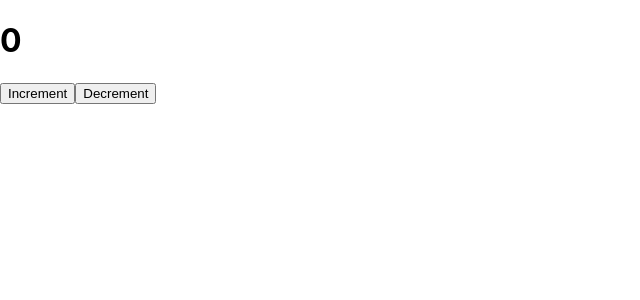
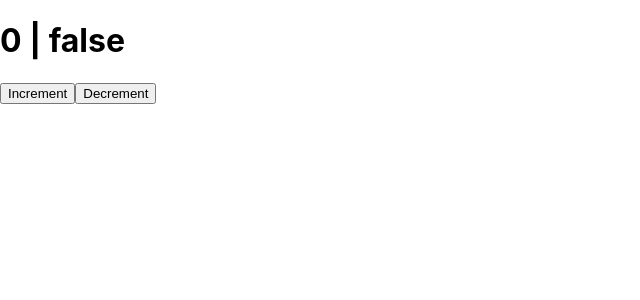
Before and after one commit to adhxabre/hooks-react-b43, a React (Create React App) app: page / in a window 1280 px wide. Shown: the top 300 px of the page, without its empty margins (0-640 px from the left). Built offline with nearby package versions, Linux system fonts and the light colour scheme.

Commit message:
conditional rendering

```diff
--- a/src/App.jsx
+++ b/src/App.jsx
@@ -16,7 +16,9 @@ function App() {
 
   return (
     <>
-      <h1>{data}</h1>
+      <h1>
+        {data} | {data !== 0 ? "true" : "false"}
+      </h1>
       <button onClick={Inc}>Increment</button>
       <button onClick={Dec}>Decrement</button>
     </>
```
